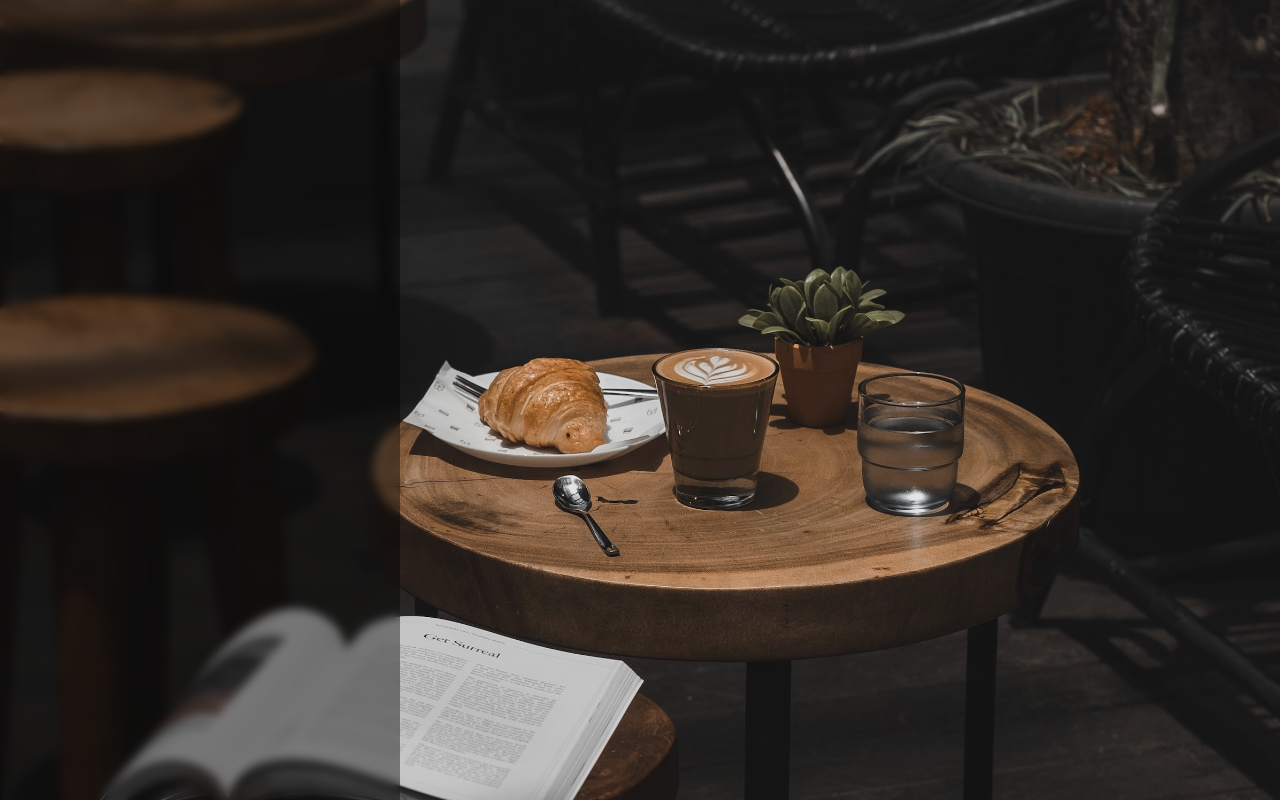
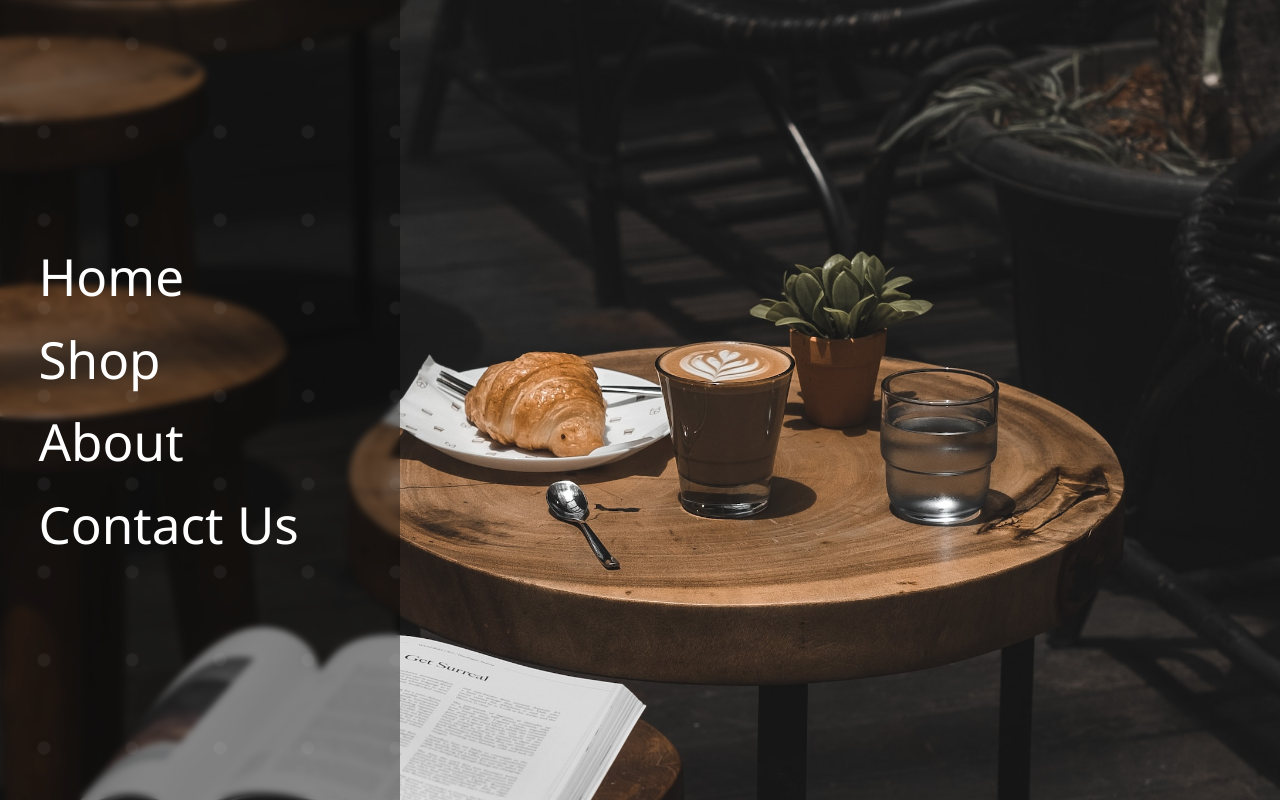
Before and after one commit to sevleo/TOP-RestaurantMenu, a website built with webpack: page src/index.html in a window 1280 px wide. Built offline with nearby package versions, Linux system fonts and the light colour scheme.

Commit message:
add animation effect on menu

```diff
--- a/src/index.html
+++ b/src/index.html
@@ -8,10 +8,20 @@
 <body>
     <div id="main">
         <div class="menu">
+            <div class="menu-items">
+                <a href="/" class="menu-item">Home</a>
+                <a href="/" class="menu-item">Shop</a>
+                <a href="/" class="menu-item">About</a>
+                <a href="/" class="menu-item">Contact Us</a>
+            </div>
+            <div class="menu-background-pattern">
+            </div>
+        </div>
 
+        <div class="content">
         </div>
-        <div class="content">
 
+        <div class="background-image">
         </div>
     </div>
 </body>
--- a/src/index.js
+++ b/src/index.js
@@ -1,5 +1,9 @@
 import './styles.css';
 
+const menu = document.querySelector('.menu');
 
-
-console.log("test");
+Array.from(document.getElementsByClassName('menu-item')).forEach((item, index) => {
+    item.onmouseover = () => {
+        menu.dataset.activeIndex = index;
+    }
+})
--- a/src/styles.css
+++ b/src/styles.css
@@ -16,8 +16,8 @@ html {
 
 @media (min-width: 800px) {
 
-    body {
-        background-image: url('images/rizky-subagja-1k7TnX5GAww-unsplash-cropped.jpg');
+    .background-image {
+        background-image: url('images/rizky-subagja-1k7TnX5GAww-unsplash.jpg');
         background-size: cover;
     }
 
@@ -25,7 +25,8 @@ html {
         background-color: rgba(0, 0, 0, 0.400);
         width: 400px;
         height: 100%;
-        backdrop-filter: blur(5px);
+        backdrop-filter: blur(3px);
+        z-index: 1;
     }
 
 }
@@ -35,7 +36,7 @@ html {
 
 @media (max-width: 800px) {
 
-    body {
+    .background-image {
         background-image: url('images/rizky-subagja-1k7TnX5GAww-unsplash.jpg');
         background-size: cover;
     }
@@ -53,6 +54,116 @@ body {
 #main {
     width: 100%;
     height: 100%;
-    background-color: rgba(0, 0, 0, 0.1);
     display: flex;
 }
+
+.menu {
+    display: flex;
+    align-items: center;
+}
+
+.background-image {
+    width: 100%;
+    height: 100%;
+    position: absolute;
+    left: 0px;
+    top: 0px;
+    background-position: center 50%;
+    background-size: 110vmax;
+    background-repeat: no-repeat;
+
+    /* opacity: 0.7; */
+}
+
+.menu-item {
+    color: white;
+    font-size: clamp(2rem, 4vw, 4rem);
+    display: block;
+    text-decoration: none;
+    padding: clamp(0.25rem, 0.5vw, 1rem) 0rem;
+    transition: opacity 400ms ease;
+}
+
+.menu-items {
+    margin-left: clamp(1rem, 3vw, 8rem);
+    position: relative;
+    z-index: 2;
+}
+
+.menu-items:hover > .menu-item {
+    opacity: 0.3;
+}
+
+.menu-items:hover > .menu-item:hover {
+    opacity: 1;
+}
+
+
+.menu-background-pattern {
+    height: 100%;
+    width: 100%;
+
+    background-image: radial-gradient(
+        rgba(2255, 255, 255, 0.1) 9%,
+        transparent 12%
+    );
+    background-position: 0% 0%;
+    background-size: 10vmin 10vmin;
+
+    position: absolute;
+    left: 0px;
+    top: 0px;
+    z-index: 1;
+    transition: opacity 800ms ease,
+                background-size 800ms ease,
+                background-position 800ms ease;
+}
+
+.menu:hover > .menu-background-pattern {
+    background-size: 11vmin 11vmin;
+    opacity: 0.5;
+}
+
+.menu[data-active-index="0"] > .menu-background-pattern {
+    background-position: 0% -25%;
+}
+
+.menu[data-active-index="1"] > .menu-background-pattern {
+    background-position: 0% -50%;
+}
+
+.menu[data-active-index="2"] > .menu-background-pattern {
+    background-position: 0% -75%;
+}
+
+.menu[data-active-index="3"] > .menu-background-pattern {
+    background-position: 0% -100%;
+}
+
+.menu[data-active-index="0"] ~ .background-image {
+    background-position: center 45%;
+    transition: opacity 800ms ease,
+    background-size 800ms ease,
+    background-position 800ms ease;
+}
+
+.menu[data-active-index="1"] ~ .background-image {
+    background-position: center 50%;
+    transition: opacity 800ms ease,
+    background-size 800ms ease,
+    background-position 800ms ease;
+}
+
+.menu[data-active-index="2"] ~ .background-image {
+    background-position: center 55%;
+    transition: opacity 800ms ease,
+    background-size 800ms ease,
+    background-position 800ms ease;
+}
+
+.menu[data-active-index="3"] ~ .background-image {
+    background-position: center 60%;
+    transition: opacity 800ms ease,
+    background-size 800ms ease,
+    background-position 800ms ease;
+}
```
Also changed, not shown: dist/339ed389865b472ded05.jpg (deleted), dist/index.html, dist/main.js.
